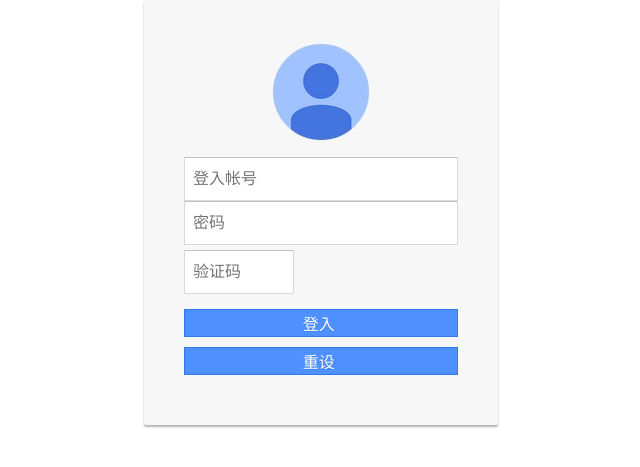
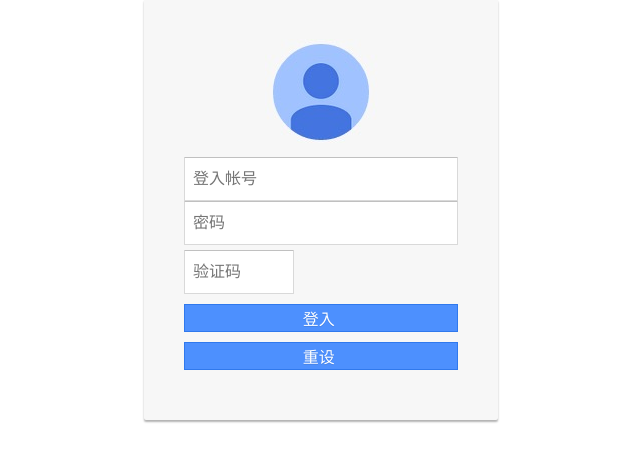
Before and after one commit to Princelo/bioerp, a CodeIgniter app: the page made by application/views/login/index.php in a window 1280 px wide. Shown: the part 165-632 px from the top of the page, without its empty margins (319-959 px from the left). Run offline with CodeIgniter, Linux system fonts and the light colour scheme; data that the repository does not hold is empty; some libraries are stand-ins or nearby versions.

Commit message:
style bug

```diff
--- a/application/views/login/index.php
+++ b/application/views/login/index.php
@@ -107,7 +107,7 @@
                                     <input type="text" name="login_id" value="" id="login_id" class="google_textfield google_email" placeholder="登入帐号 "  />
                                     <input type="password" name="password" value="" id="password" class="google_textfield google_email" placeholder="密码 "  />
                                     <div style="padding-top:5px; padding-bottom:5px; min-width: 274px;" class="div-captcha">
-                                        <input type="text" name="captcha" class="google_textfield captcha" placeholder="验证码" value="" />
+                                        <input type="text" name="captcha" class="google_textfield captcha" placeholder="验证码" value="" style="float:left;"/>
                                         <?=$captcha;?>
                                     </div>
 
@@ -116,8 +116,7 @@
 
                                     <div class="type-button" align="right" style="min-width: 274px;">
 
-                                        <input type="submit" name="btnSubmit" value="登入 "  />										<input type="reset" value="重设 " class="reset" id="btnReset" name="btnReset" />
-                                        <input type="hidden" value="" id="system" name="system" />
+                                        <input type="submit" name="btnSubmit" value="登入 " style="min-width: 274px;" />										<input type="reset" value="重设 " class="reset" id="btnReset" name="btnReset" style="min-width: 274px;"/>
                                     </div>
 
                                 </form>								</div>
```
